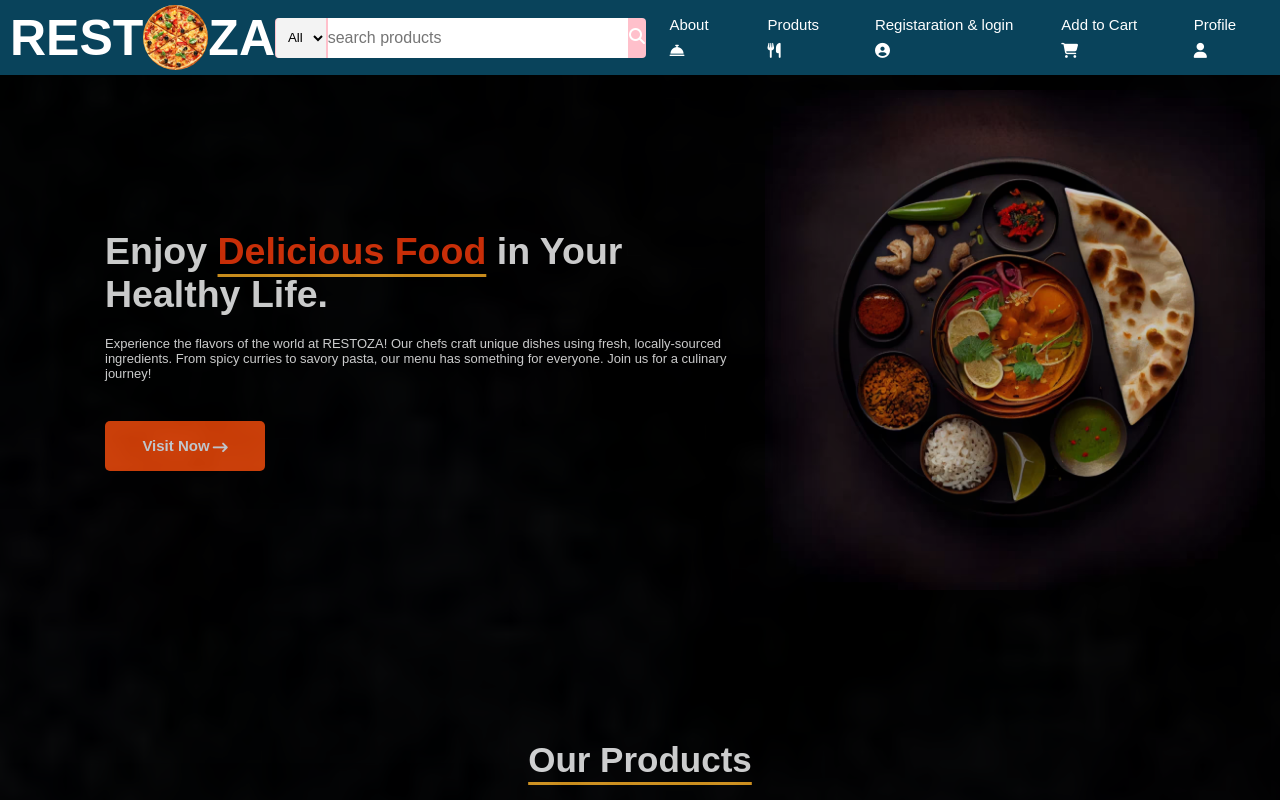
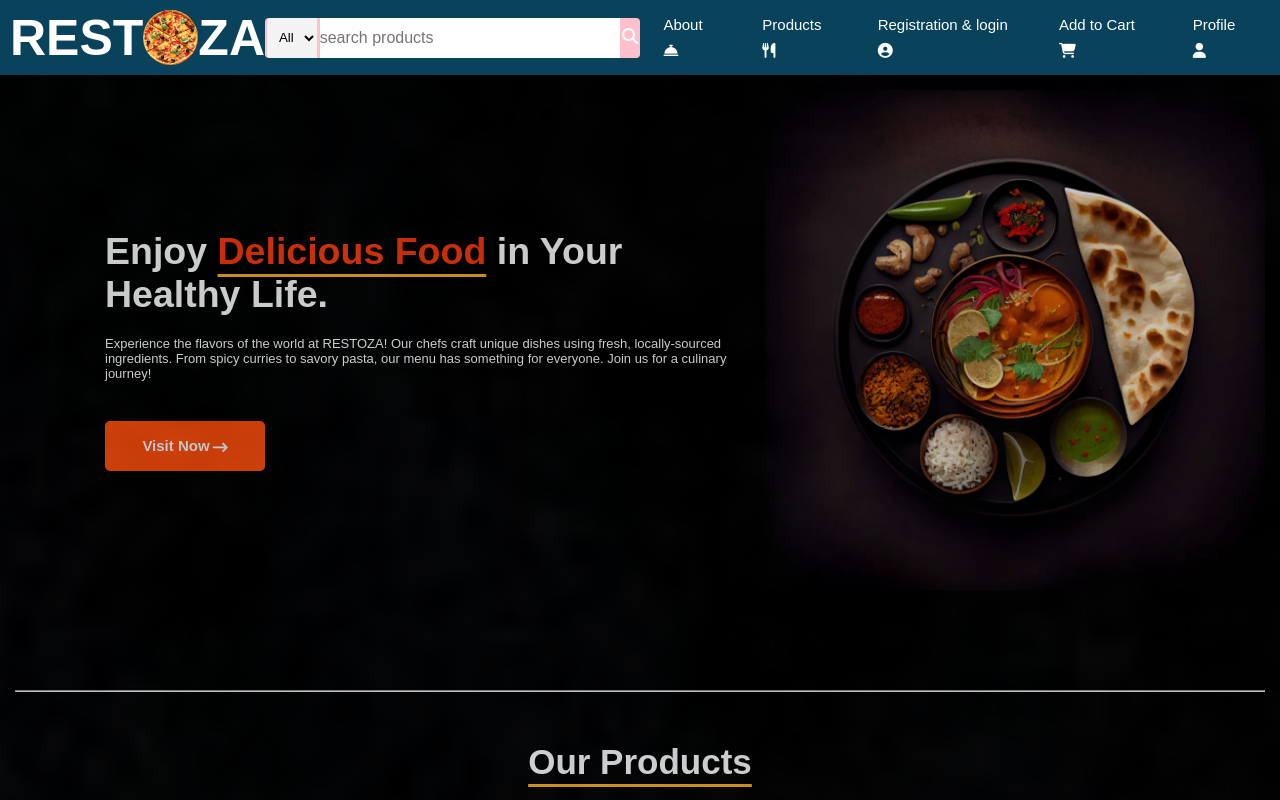
Before and after one commit to developer-reshma/catering-website, a plain HTML site: page index.html in a window 1280 px wide. Shown: the top 800 px of the page. Drawn offline with Linux system fonts and the light colour scheme.

Commit message:
added index.html

```diff
--- a/index.html
+++ b/index.html
@@ -42,11 +42,11 @@
                             <i class="fa-solid fa-bell-concierge"></i>
                         </li>
                         <li>
-                            <a href="#products">Produts</a>
+                            <a href="#products">Products</a>
                             <i class="fa-solid fa-utensils"></i>
                         </li>
                         <li>
-                            <a href="login.html">Registaration & login</a>
+                            <a href="login.html">Registration & login</a>
                             <i class="fa-solid fa-circle-user"></i>
                         </li>
                         <li>
@@ -77,7 +77,7 @@
                 </div>
                 <img src="img/north-indian.avif" alt="">
             </div>
-
+            <hr>
 
             <!----------------------products----------------->
 
@@ -498,6 +498,7 @@
 
         </div>
 
+
         <div class="copyright">
             <p>Copyright <i class="fa-solid fa-copyright"></i> by R E S T O Z A.com</p>
 
--- a/style.css
+++ b/style.css
@@ -41,8 +41,8 @@ nav {
 }
 
 .logo img {
-    height: 65px;
-    width: 65px;
+    height: 55px;
+    width: 55px;
     border-radius: 40px;
 }
 
@@ -155,7 +155,7 @@ nav ul li a:hover {
 .wrapper .content {
     position: absolute;
     width: 88%;
-    height: 100%;
+    height: 80%;
     padding: 40px 20px;
     text-align: center;
     background: rgba(212, 0, 255, 0.26);
@@ -263,6 +263,8 @@ nav ul li a:hover {
     text-decoration: underline;
 }
 
+/*-----------------home-----------*/
+
 section {
     height: 564vh;
     width: 100%;
@@ -338,6 +340,8 @@ section {
     height: 500px;
     width: 500px;
 }
+
+/*-------------products------------*/
 
 #product {
     display: flex;
@@ -591,7 +595,7 @@ section {
 
 .link-list ul li {
     list-style: none;
-
+    cursor: pointer
 }
 
 .link-list ul {
```
